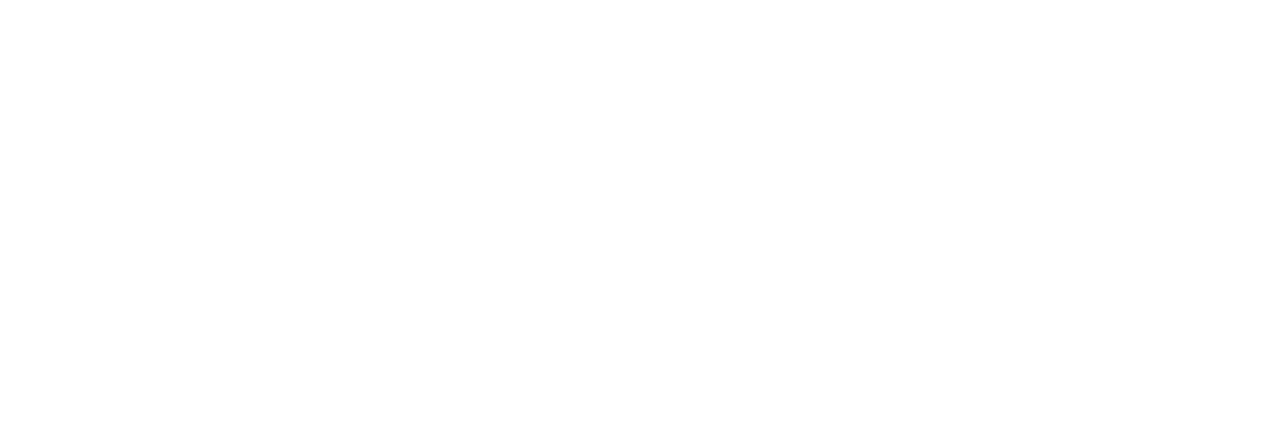
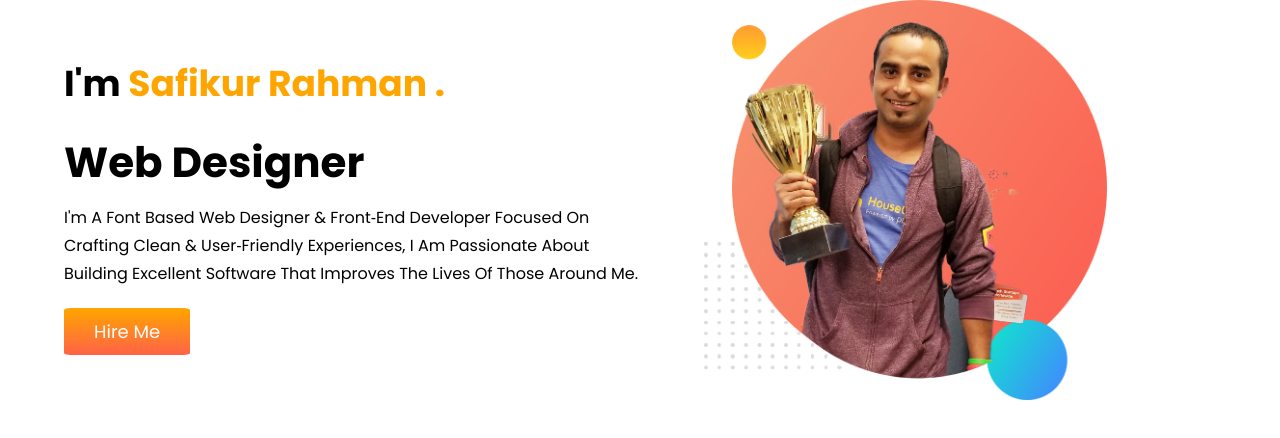
Before and after one commit to Safik-1475/personal-portfolio, a plain HTML site: page index.html in a window 1280 px wide. Drawn offline with Linux system fonts and the light colour scheme.

Commit message:
added hero section style

```diff
--- a/index.html
+++ b/index.html
@@ -1,5 +1,6 @@
 <!DOCTYPE html>
 <html lang="en">
+
 <head>
     <meta charset="UTF-8">
     <meta http-equiv="X-UA-Compatible" content="IE=edge">
@@ -8,7 +9,23 @@
     <!--custom css-->
     <link rel="stylesheet" href="style.css">
 </head>
+
 <body>
+    <!--Start Home Section-->
+    <section class="hero-section">
+        <div class="wrapper">
+            <h2>i'm <span>safikur rahman .</span></h2>
+            <h1>web designer</h1>
+            <p>I'm a font based web designer & front‑end developer focused on crafting clean & user‑friendly
+                experiences, I am passionate about building excellent software that improves the lives of those around
+                me.</p>
+            <a href="#" target="-blank" class="btn-link">hire me</a>
+        </div>
+        <div class="wrapper">
+            <img src="images/jhankar.png" alt="">
+        </div>
+    </section>
+    <!--End Home Section-->
+</body>
 
-</body>
 </html>
--- a/style.css
+++ b/style.css
@@ -0,0 +1,59 @@
+/*=========== Google Font ============*/
+@import url('https://fonts.googleapis.com/css2?family=Poppins:wght@400;500;600;700&display=swap');
+
+/*=========== Global Style ============*/
+body{
+    font-family: 'Poppins', sans-serif;
+    text-transform:capitalize;
+}
+*{
+    margin:0;
+    padding:0;
+    box-sizing:border-box;
+    outline:none;
+}
+img{
+    max-width:100%;
+    vertical-align: middle;
+}
+/*=========== style section ============*/
+.hero-section{
+    display:flex;
+    align-items:center;
+}
+.wrapper{
+    width:50%;
+    padding-left:5%;
+}
+.wrapper h2{
+    font-size:36px;
+    text-transform:capitalize;
+    padding:20px 0;
+}
+.wrapper h2 span{
+    color:orange;
+}
+.wrapper h1{
+    font-size:42px;
+    text-transform:capitalize;
+}
+.wrapper p{
+    font-size:16px;
+    font-weight:400;
+    line-height:28px;
+    padding:10px 0;
+    text-transform:capitalize;
+}
+.wrapper .btn-link{
+    text-decoration:none;
+    font-size:18px;
+    color:#ffffff;
+    background-image:linear-gradient(orange,tomato);
+    padding:10px 30px;
+    margin:10px 0px;
+    border-radius:5%;
+    display:inline-block;
+}
+.wrapper img{
+    width:70%;
+}
```
Also changed, not shown: images/bg1.png (added), images/dream-bg.png (added), images/exp-bg.png (added), images/jhankar.png (added), images/jhankar2.png (added), images/my-bg.png (added), images/my-bg2.png (added), images/profile-pic.png (added), images/top-banner.png (added).
